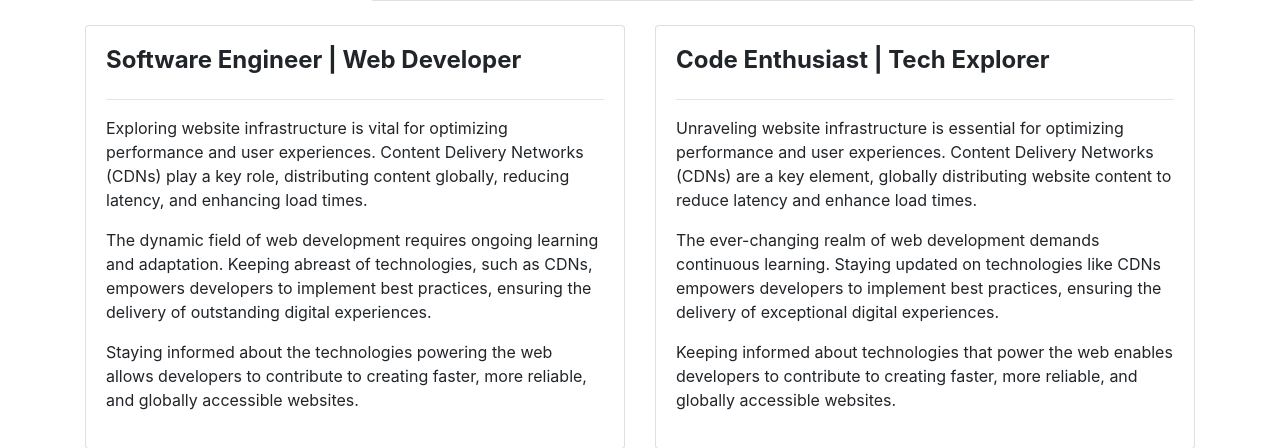
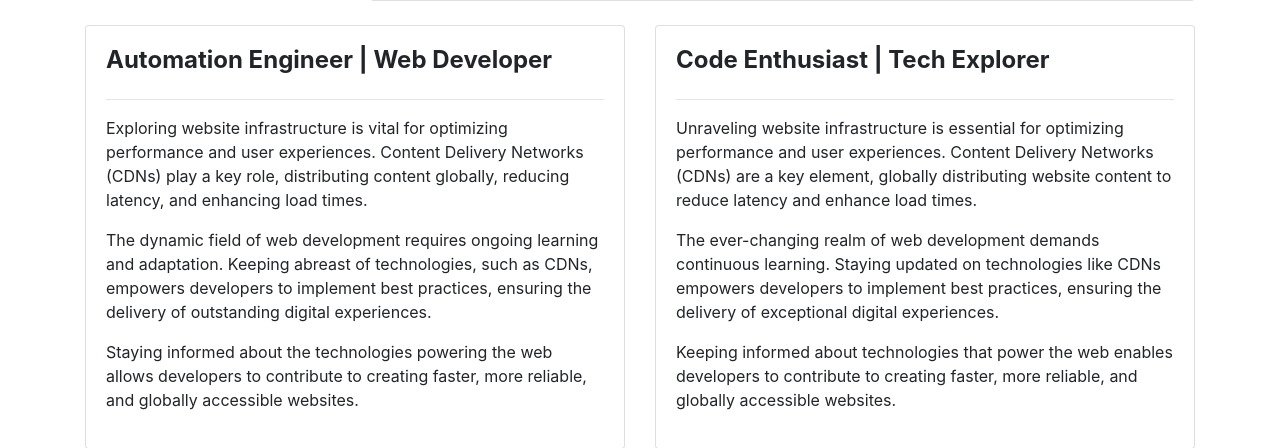
Before and after one commit to AleenaKhan10/one-page-portfolio, a Django app: page / in a window 1280 px wide. Shown: the part 423-871 px from the top of the page. Run offline with Django 4.2, Linux system fonts and the light colour scheme.

Commit message:
added the card heading

```diff
--- a/base/templates/base/home.html
+++ b/base/templates/base/home.html
@@ -35,7 +35,7 @@
         <div class="row">
             <div class="col-md-6">
                 <div class="card card-body">
-                    <h4><b>Software Engineer | Web Developer</b></h4>
+                    <h4><b>Automation Engineer | Web Developer</b></h4>
                     <hr>
                     <p>Exploring website infrastructure is vital for optimizing performance and user experiences. Content Delivery Networks (CDNs) play a key role, distributing content globally, reducing latency, and enhancing load times.</p>
                     <p>The dynamic field of web development requires ongoing learning and adaptation. Keeping abreast of technologies, such as CDNs, empowers developers to implement best practices, ensuring the delivery of outstanding digital experiences.</p>
```
